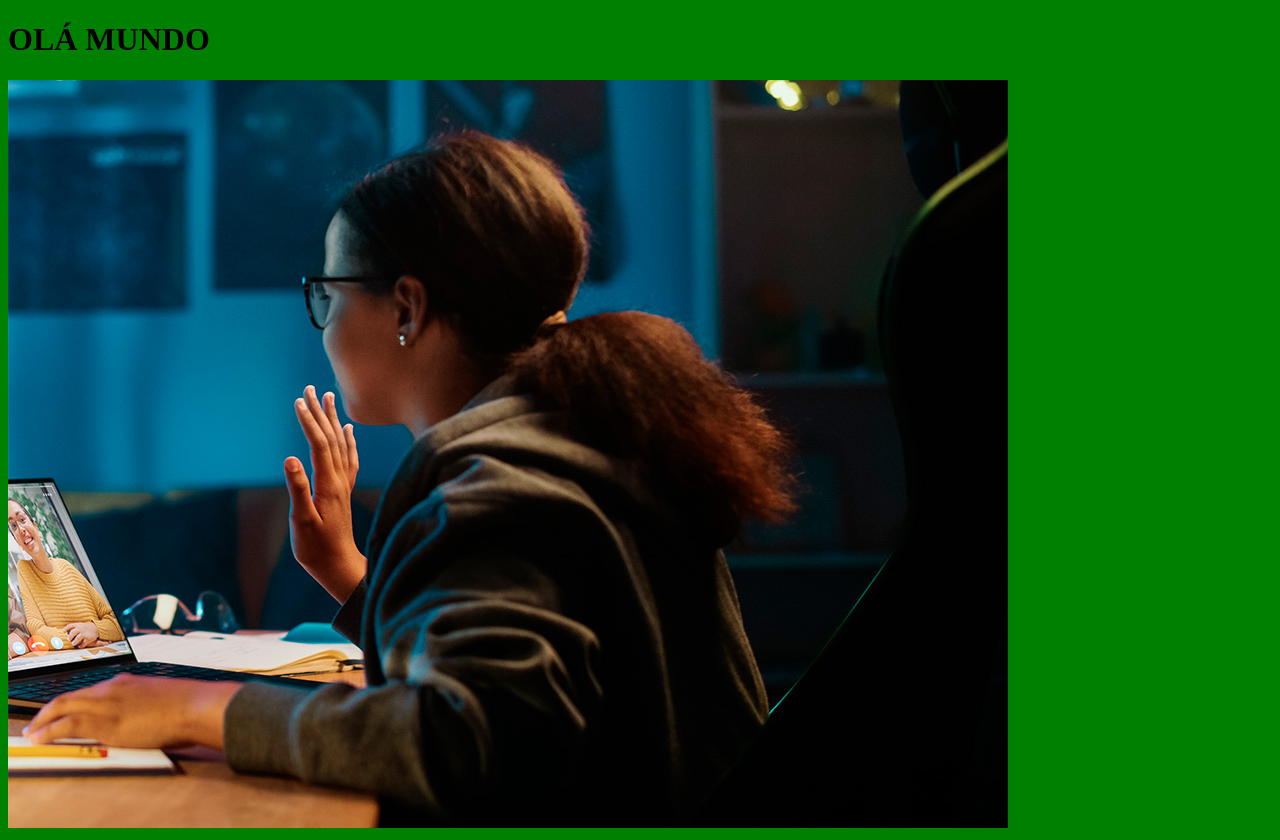
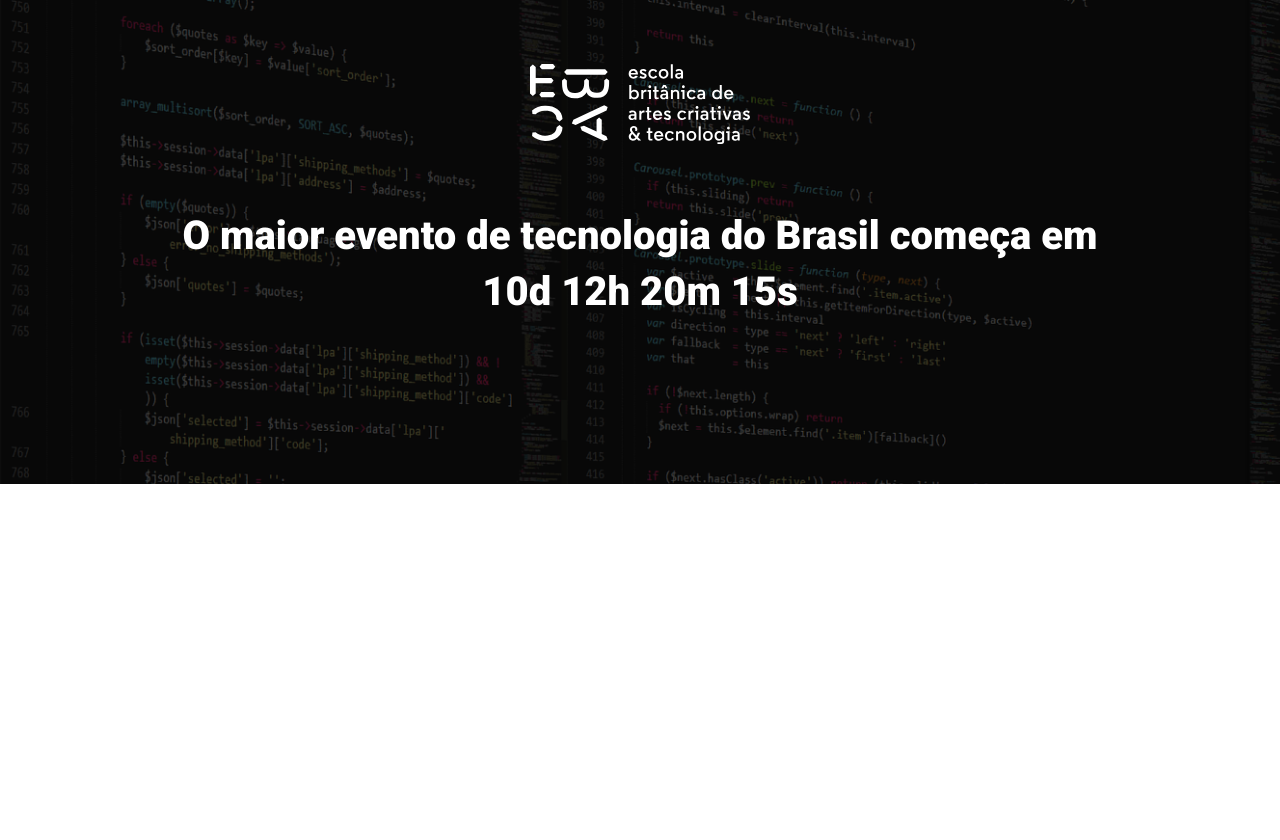
Before and after one commit to saulovmr/ebac_tech_talks, a website built with Parcel: page src/index.html in a window 1280 px wide. After the commit the page ends 800 px from the top, so only its background shows below. Built offline with nearby package versions, Linux system fonts and the light colour scheme.

Commit message:
Criando o Hero

```diff
--- a/src/index.html
+++ b/src/index.html
@@ -3,12 +3,25 @@
 <head>
     <meta charset="UTF-8">
     <meta name="viewport" content="width=device-width, initial-scale=1.0">
-    <title>LandPage EBAC Tech</title>
+    <title>LandPage EBAC Tech Talks</title>
+    <link rel="preconnect" href="https://fonts.googleapis.com">
+    <link rel="preconnect" href="https://fonts.gstatic.com" crossorigin>
+    <link href="https://fonts.googleapis.com/css2?family=Lobster&family=Roboto:wght@400;700;900&display=swap" rel="stylesheet">
+
     <link rel="stylesheet" href="./styles/main.scss">
 </head>
 <body>
-    <h1>OLÁ MUNDO</h1>
-    <img src="./images/backend.png" alt="">
+    <header class="hero">
+        <div class="container">
+            <img class="hero__logo" src="./images/ebac_logo.svg" alt="EBAC">
+            <p class="hero__text">
+                O maior evento de tecnologia do Brasil começa em 10d 12h 20m 15s
+            </p>
+        </div>
+    </header>
+
+
+
     <script src="scripts/main.js"></script>
 </body>
 </html>
--- /dev/null
+++ b/src/styles/_hero.scss
@@ -0,0 +1,52 @@
+.hero {
+    padding-top: 64px;
+    padding-bottom: 100px;
+    background-image: url(../images/fundo.png);
+    background-repeat: no-repeat;
+    background-size: cover;
+    position: relative;
+
+    .container {
+        position: relative;
+    }
+
+    &::before {
+        position: absolute;
+        top: 0;
+        left: 0;
+        width: 100%;
+        height: 100%;
+        background-color: #000;
+        content: '';
+        opacity: 0.7;
+    }
+
+    &__text {
+        margin-top: 64px;
+        margin-bottom: 64px;
+        font-size: 40px;
+        line-height: 56px;
+        font-weight: 800;
+        text-align: center;
+    }
+
+    &__logo {
+        margin: 0 auto;
+        height: 80px;
+        display: block;
+    }
+
+    @media (max-width: 640px) {
+        padding: 40px 0;
+
+        &__logo {
+            height: 40px;
+        }
+
+        &__text {
+            font-size: 22px;
+            line-height: 24px;
+            margin: 24px 0;
+        }
+    }
+}
--- a/src/styles/main.scss
+++ b/src/styles/main.scss
@@ -1,3 +1,23 @@
-body {
-    background-color: green;
+@use 'hero';
+
+* {
+    margin: 0;
+    padding: 0;
+    box-sizing: border-box;
+    font-family: Roboto, sans-serif;
+    color: #fff;
 }
+
+.container {
+    max-width: 960px;
+    width: 100%;
+    margin: 0 auto;
+
+    @media (max-width:640px) {
+        max-width: 80%;
+    }
+
+    @media (max-width: 1024px){
+        max-width: 90%;
+    }
+}
```
